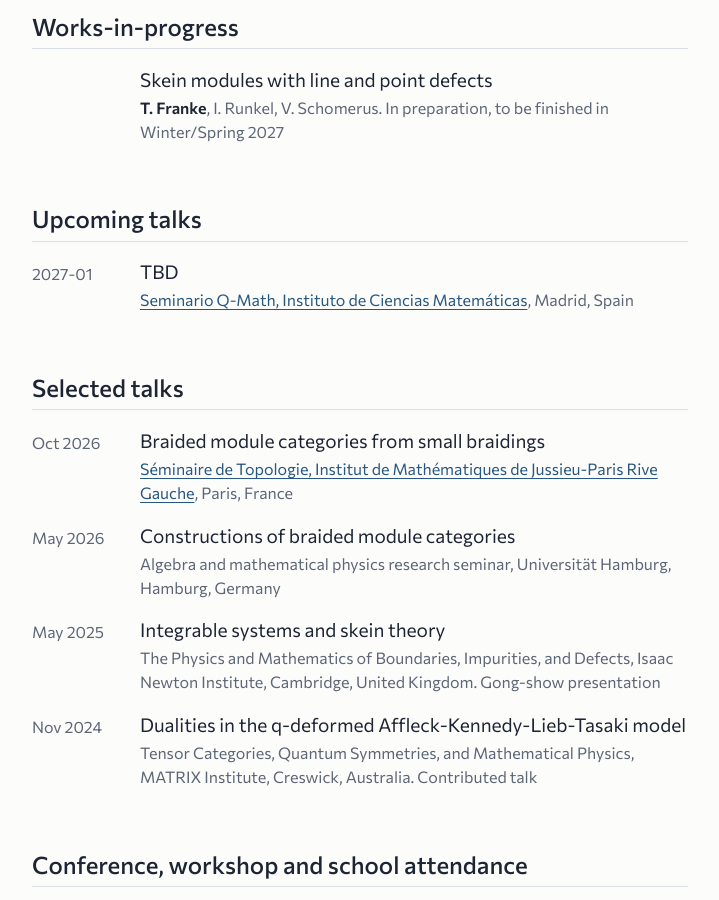
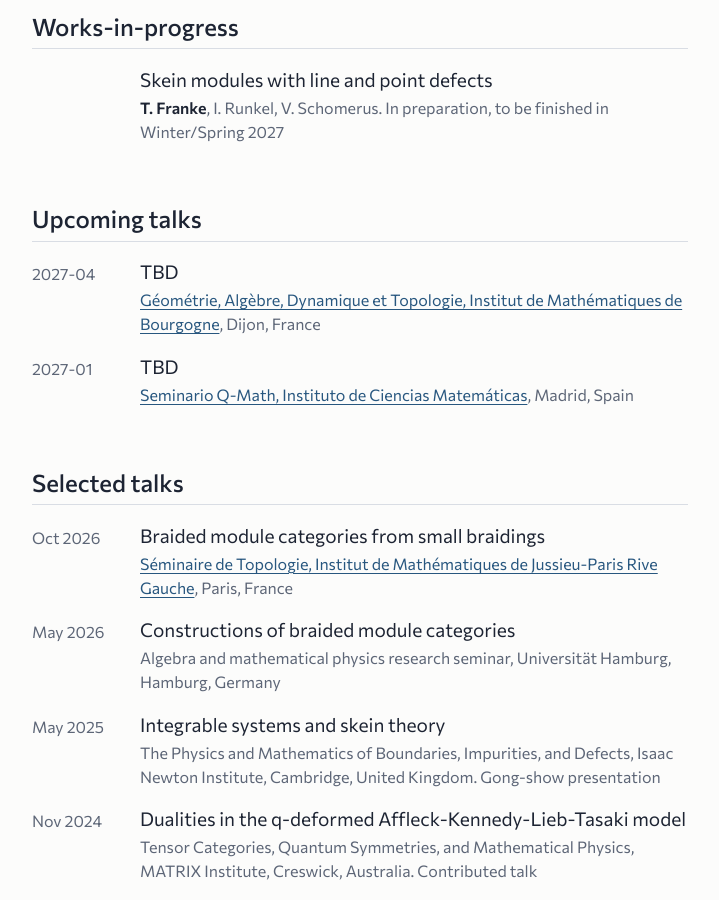
Before and after one commit to TylerFranke/TylerFranke.github.io, a Jekyll site: the page built from index.html, in a window 1280 px wide and 900 px high, scrolled down 1404 px. Shown: the whole window, without its empty margins (280-999 px from the left). Built offline with Jekyll 4.4.1, drawn with Linux system fonts in a browser that asks for light colours.

Commit message:
Add upcoming talk details for Dijon, France

```diff
--- a/_data/upcomingtalks.yml
+++ b/_data/upcomingtalks.yml
@@ -11,3 +11,9 @@
   event: "Seminario Q-Math, Instituto de Ciencias Matemáticas"
   date:     2027-01
   url: "https://www.icmat.es/"
+
+- title:     "TBD"
+  location: "Dijon, France"
+  event: "Géométrie, Algèbre, Dynamique et Topologie, Institut de Mathématiques de Bourgogne"
+  date:     2027-04
+  url: "https://math.ube.fr/agenda/categorie/geometrie-algebre-dynamique-topologie"
```
